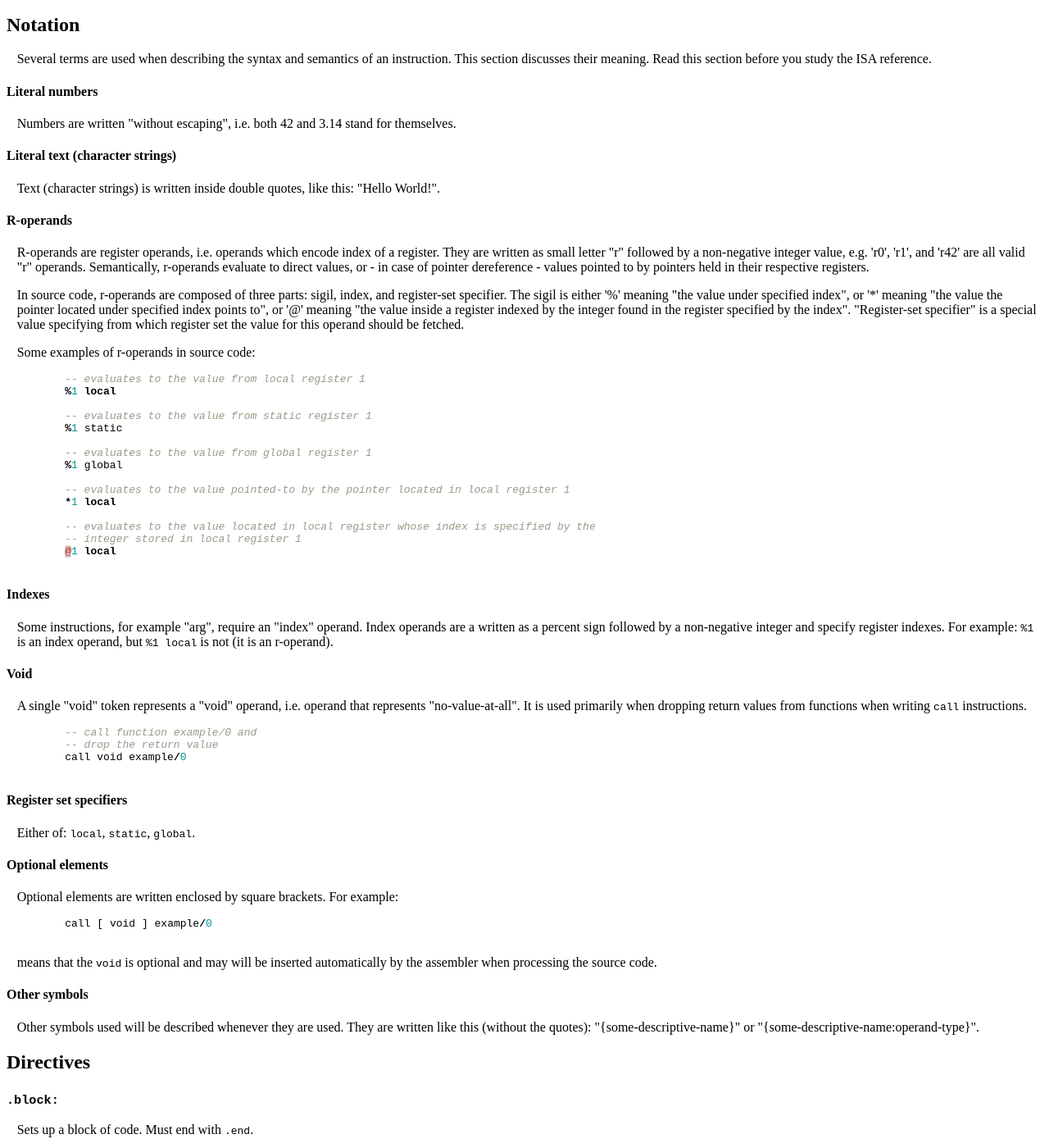
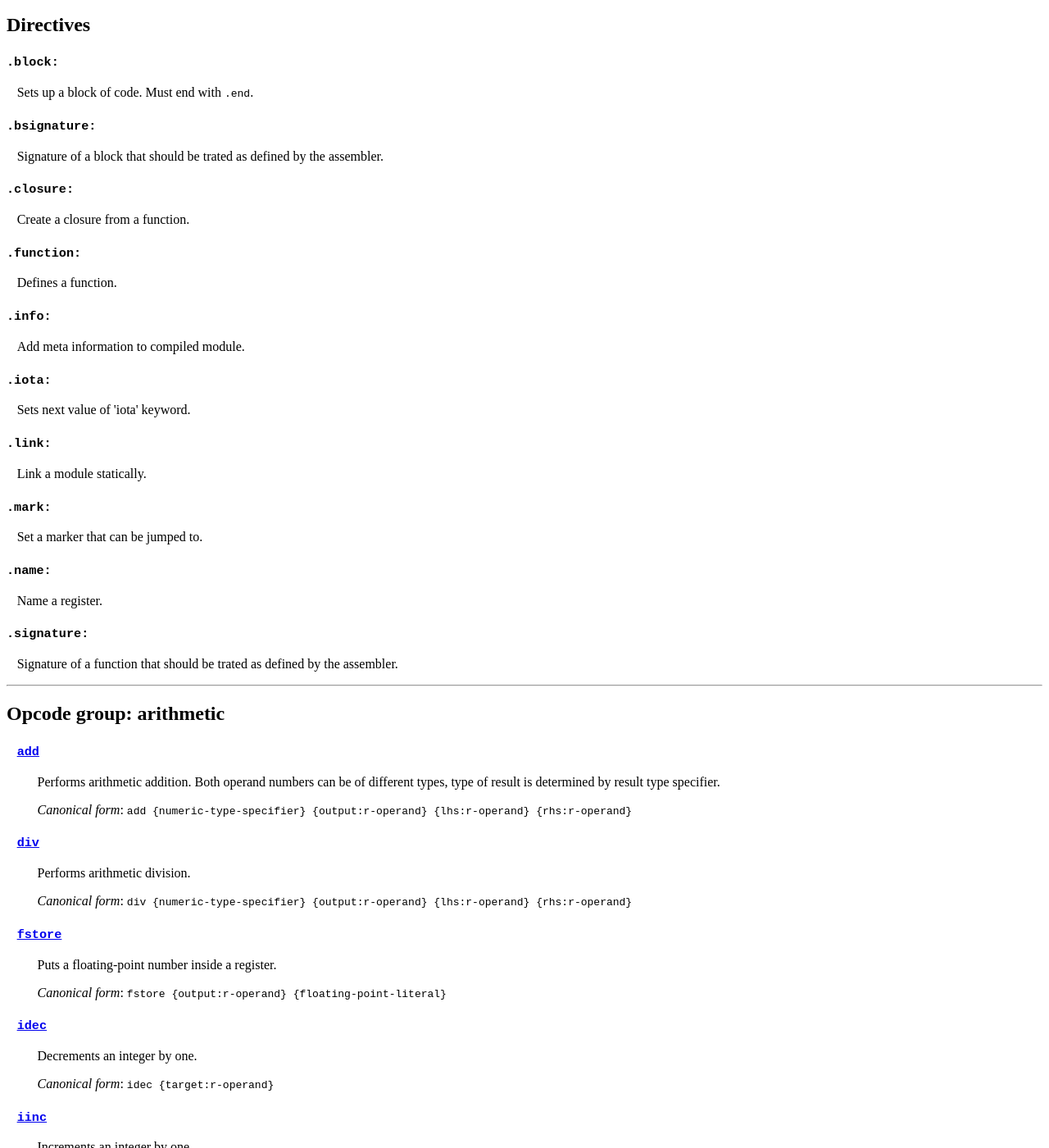
Before and after one commit to marekjm/docs.viuavm.org, a Jekyll site: the page built from isa.html, in a window 1280 px wide and 1400 px high, scrolled down 265 px. Shown: the whole window at 82% size. Built offline with Jekyll 4.4.1, drawn with Linux system fonts in a browser that asks for light colours; some of the changed text lies outside the part shown.

Commit message:
Remove unneeded text

```diff
--- a/_manuals/registers.html
+++ b/_manuals/registers.html
@@ -213,7 +213,7 @@ summary: >
     <section>
         <h2> Register indexes </h2>
 
-        <p> FIXME: TODO </p>
+        <p> Register indexes are non-negative integers. </p>
     </section>
 
     <section>
--- a/isa.html
+++ b/isa.html
@@ -18,103 +18,6 @@ layout: default
     <p class="abstract">
         Below you can find a complete Viua VM's instruction set reference.
         Every instruction is described and some examples of usage are given.
-    </p>
-</section>
-
-<section class="chapter">
-    <h2> Notation </h2>
-
-    <p>
-        Several terms are used when describing the syntax and semantics of an instruction.
-        This section discusses their meaning.
-        Read this section before you study the ISA reference.
-    </p>
-
-    <h4> Literal numbers </h4>
-
-    <p> Numbers are written "without escaping", i.e. both 42 and 3.14 stand for themselves. </p>
-
-    <h4> Literal text (character strings) </h4>
-
-    <p> Text (character strings) is written inside double quotes, like this: "Hello World!". </p>
-
-    <h4> R-operands </h4>
-
-    <p>
-        R-operands are register operands, i.e. operands which encode index of a register.
-        They are written as small letter "r" followed by a non-negative integer value, e.g. 'r0', 'r1', and 'r42' are all valid "r" operands.
-        Semantically, r-operands evaluate to direct values, or - in case of pointer dereference - values pointed
-        to by pointers held in their respective registers.
-    </p>
-
-    <p>
-        In source code, r-operands are composed of three parts: sigil, index, and register-set specifier.
-        The sigil is either '%' meaning "the value under specified index", or
-        '*' meaning "the value the pointer located under specified index points to", or
-        '@' meaning "the value inside a register indexed by the integer found in the register specified by the index".
-        "Register-set specifier" is a special value specifying from which register set the value for this operand should be fetched.
-    </p>
-
-    <p> Some examples of r-operands in source code: </p>
-
-    {% highlight lua %}
-    -- evaluates to the value from local register 1
-    %1 local
-
-    -- evaluates to the value from static register 1
-    %1 static
-
-    -- evaluates to the value from global register 1
-    %1 global
-
-    -- evaluates to the value pointed-to by the pointer located in local register 1
-    *1 local
-
-    -- evaluates to the value located in local register whose index is specified by the
-    -- integer stored in local register 1
-    @1 local
-    {% endhighlight %}
-
-    <h4> Indexes </h4>
-
-    <p>
-        Some instructions, for example "arg", require an "index" operand.
-        Index operands are a written as a percent sign followed by a non-negative integer and specify register indexes.
-        For example: <code>%1</code> is an index operand, but <code>%1 local</code> is not (it is an r-operand).
-    </p>
-
-    <h4> Void </h4>
-
-    <p>
-        A single "void" token represents a "void" operand, i.e. operand that represents "no-value-at-all".
-        It is used primarily when dropping return values from functions when writing <code>call</code> instructions.
-    </p>
-
-    {% highlight lua %}
-    -- call function example/0 and
-    -- drop the return value
-    call void example/0
-    {% endhighlight %}
-
-    <h4> Register set specifiers </h4>
-
-    <p> Either of: <code>local</code>, <code>static</code>, <code>global</code>. </p>
-
-    <h4> Optional elements </h4>
-
-    <p> Optional elements are written enclosed by square brackets. For example: </p>
-
-    {% highlight lua %}
-    call [ void ] example/0
-    {% endhighlight %}
-
-    <p> means that the <code>void</code> is optional and may will be inserted automatically by the assembler when processing the source code. </p>
-
-    <h4> Other symbols </h4>
-
-    <p>
-        Other symbols used will be described whenever they are used.
-        They are written like this (without the quotes): "{some-descriptive-name}" or "{some-descriptive-name:operand-type}".
     </p>
 </section>
 
@@ -148,10 +51,6 @@ layout: default
     <h3><code>.link:</code></h3>
 
     <p> Link a module statically. </p>
-
-    <h3><code>.main:</code></h3>
-
-    <p> Set a non-standard main function. <em><strong>DEPRECATED</strong></em> </p>
 
     <h3><code>.mark:</code></h3>
 
```
